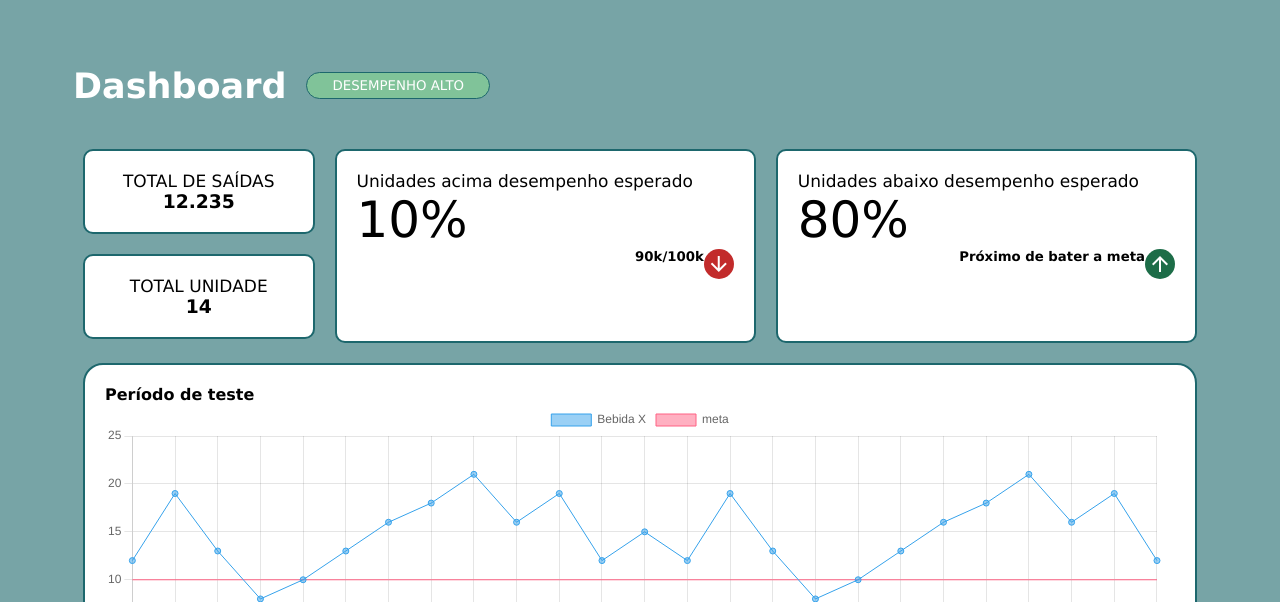
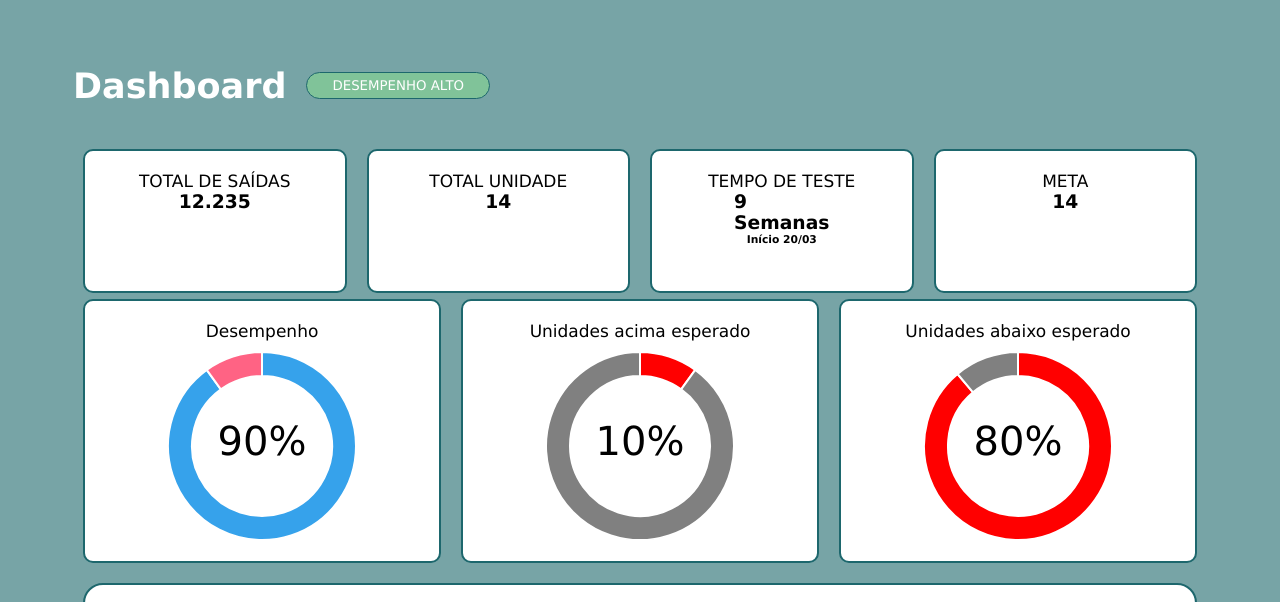
Before and after one commit to TheusBr05/pump-drink, a plain HTML site: page Site Institucional/admin/dashboard.html in a window 1280 px wide. Shown: the part 186-788 px from the top of the page. Drawn offline with nearby package versions, Linux system fonts and the light colour scheme.

Commit message:
@melissaSBneves atualização dos cards - dashboard

```diff
--- a/Site Institucional/CSS/graficos-style.css
+++ b/Site Institucional/CSS/graficos-style.css
@@ -23,14 +23,20 @@
 /* -------------- Sessão 1 - Métricas --------------------- */
 .sessao-1{
     display: flex;
+    flex-direction: column;
     justify-content: space-between;
 }
 
+.card_unidades{
+    display: flex;
+    flex-direction: row;
+}
+
 .card_metrica{
-    width: 37.5%;
+    width: 33.3%;
     background-color: white;
     margin: 10px 10px;
-    height: 150px;
+    height: auto;
     border-radius: 10px;
     padding: 20px;
     border: 2px solid #1d676d;
@@ -47,36 +53,43 @@
     font-weight: 150;
 }
 
-.icon_metricas span{
-    background-color: #1d6d48;
-    color: white;
-    padding: 3px;
-    border-radius: 50%;
+.icon_metricas{
+    display: flex;
+    flex-direction: column;
+    justify-content: center;
+    align-items: center;
 }
 
-.icon_metricas{
-    display: flex;
-    justify-content: right;
+.center_rosca {
+    position: absolute;
+    align-self:center;
+    font-size: 30pt;
+    font-weight: 300;
+    margin-top: 20px;
 }
 
-
-#icon_queda{
-    background-color: rgb(194, 43, 43);
+.doughnut{
+    /* position: absolute; */
+    align-self:center;
+    max-height: 200px;
+    max-width: 300px;
+    /* margin-top: 120px; */
+    padding: -10px;
 }
 
 .card_total{
     display: flex;
-    flex-direction: column;
+    flex-direction: row;
     justify-content: space-between;
     height: 150px;
-    width: 25%;
 
 
 }
 .metrica_total{
     background-color: white;
     padding: 20px;
-    height: 50px;
+    height: 100px;
+    width: 20%;
     margin: 10px;
     border-radius: 10px;
     padding: 20px;
@@ -88,7 +101,7 @@
 }
 
 
-/* -------------- Sessão 2 - Gráfico --------------------- */
+/* -------------- Sessão 3 - Gráfico --------------------- */
 .card-grafico{
     padding: 20px;
     background-color: white;
@@ -102,8 +115,8 @@
     width: 100%;
 }
 
-/* -------------- Sessão 3 - Gráficos --------------------- */
-.sessao-3{
+/* -------------- Sessão 4 - Gráficos --------------------- */
+.sessao-4{
     display: flex;
     flex-direction: row;
     justify-content: space-between;
--- a/Site Institucional/admin/dashboard.html
+++ b/Site Institucional/admin/dashboard.html
@@ -77,46 +77,51 @@
                             </h3>
                         </div>
 
-                    </div>
-
-                    <!-- <div class="icon_metricas">
-                        <h5>
-                            90k/100k
-                        </h5>
-                        <span class="material-symbols-outlined">
-                            arrow_upward
-                        </span>
-                    </div> -->
-
-                    <div class="card_metrica">
-                        <h4>Unidades acima desempenho esperado</h4>
-                        <h1>10%</h1>
-
-                        <div class="icon_metricas">
-                            <h5>
-                                90k/100k
-                            </h5>
-                            <span class="material-symbols-outlined" id="icon_queda">
-                                arrow_downward
-                            </span>
+                        <div class="metrica_total">
+                            <h4>TEMPO DE TESTE</h4>
+                            <h3>
+                                9 <br> Semanas
+                            </h3>
+                            <h6>
+                                Início 20/03
+                            </h6>
+                        </div>
+                        <div class="metrica_total">
+                            <h4>META</h4>
+                            <h3>
+                                14
+                            </h3>
                         </div>
 
                     </div>
 
-                    <div class="card_metrica">
-                        <h4>Unidades abaixo desempenho esperado</h4>
-                        <h1>80%</h1>
+                     <div class="card_unidades">
+                        <div class="card_metrica">
+                            <div class="icon_metricas">
+                                <h4>Desempenho</h4>
+                                <canvas id="desempenho_geral" class="doughnut"></canvas>
+                                <div class="center_rosca">90%</div>
+                            </div>
+                        </div>
 
-                        <div class="icon_metricas">
-                            <h5>
-                                Próximo de bater a meta
-                            </h5>
-                            <span class="material-symbols-outlined">
-                                arrow_upward
-                            </span>
+                        <div class="card_metrica">
+                            <div class="icon_metricas">
+                                <h4>Unidades acima esperado</h4>
+                                <canvas id="desempenho_unidadesAcima" class="doughnut"></canvas>
+                                <div class="center_rosca">10%</div>
+                            </div>
+                        </div>
+
+                        <div class="card_metrica">
+                            <div class="icon_metricas">
+                                <h4>Unidades abaixo esperado</h4>
+                                <canvas id="desempenho_unidadesAbaixo" class="doughnut"></canvas>
+                                <div class="center_rosca">80%</div>
+                            </div>
                         </div>
 
                     </div>
+
                 </div>
 
                 <!-- sessao 2 - primeiro gráfico -->
@@ -155,6 +160,10 @@
     const graficoLinha_hoje = document.getElementById('desempenho_hoje');
     const graficoPizza_regiao = document.getElementById('desempenho_regiao');
     const graficoBarra_semana = document.getElementById('desempenho_semana');
+
+    const graficoDonut_dsp_geral = document.getElementById('desempenho_geral');
+    const graficoDonut_dsp_unidades_abaixo = document.getElementById('desempenho_unidadesAbaixo');
+    const graficoDonut_dsp_unidades_acima = document.getElementById('desempenho_unidadesAcima');
 
     new Chart(graficoLinha_hoje, {
         data: {
@@ -227,6 +236,59 @@
             maintainAspectRatio: false
         }
     });
+
+    new Chart(graficoDonut_dsp_geral, {
+        type: 'doughnut',
+        data: {
+            datasets: [{
+                data: [90, 10],
+                cutout: 70
+            }]
+        },
+        options: {
+            responsive: true,
+            maintainAspectRatio: false,
+
+        }
+    });
+
+    new Chart(graficoDonut_dsp_unidades_abaixo, {
+        type: 'doughnut',
+        data: {
+            datasets: [{
+                data: [80, 10],
+                cutout: 70,
+                backgroundColor: [
+                 'red', 'gray'
+                 ]
+            }]
+        },
+        options: {
+            responsive: true,
+            maintainAspectRatio: false,
+
+        }
+    });
+
+    new Chart(graficoDonut_dsp_unidades_acima, {
+        type: 'doughnut',
+        data: {
+            datasets: [{
+                data: [10, 90],
+                cutout: 70,
+                 backgroundColor: [
+                 'red', 'gray'
+                 ]
+
+            }
+        ]
+        },
+        options: {
+            responsive: true,
+            maintainAspectRatio: false,
+
+        }
+    });
 </script>
 
 </html>
```
